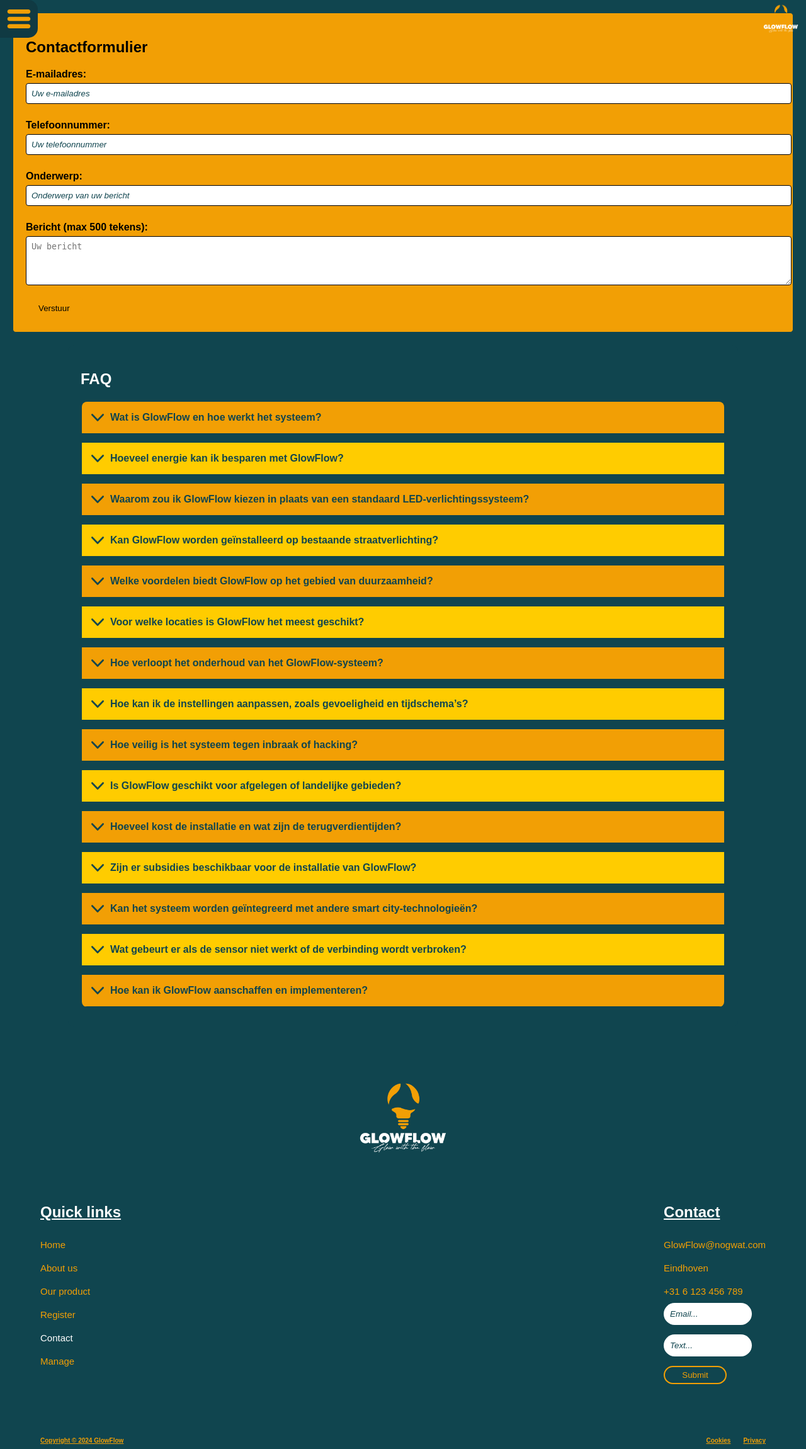
After one commit to StyxLucifly/GlowFLow, a PHP site: page /php/contact.php in a window 1280 px wide. The commit adds this page. Shown: the whole page at 63% size. Run offline with PHP 8.4, Linux system fonts and the light colour scheme; some libraries are stand-ins or nearby versions.

Commit message:
Footer gebouwd. contact page samengevoegd

```diff
--- /dev/null
+++ b/css/footer.css
@@ -0,0 +1,96 @@
+footer{
+    width: 90%;
+    margin: 0 auto;
+    margin-top: 50px;
+}
+
+.FooterLogoContainer{
+    display: flex;
+    justify-content: center;
+}
+
+.FooterLogo{
+    width: 150px;
+    margin-top: 20px;
+    margin-bottom: 40px;
+}
+
+
+.FooterContentContainer{
+    display: flex;
+    justify-content: space-between;
+}
+
+.FooterQuickLinks{
+    display: flex;
+    flex-direction: column;
+}
+
+.FooterQuickLinks a{
+    color: #F29F05;
+    text-decoration: none;
+    margin: 10px 0;
+    font-size: 15px;
+    font-weight: lighter;
+}
+
+.FooterContactContainer{
+    display: flex;
+    flex-direction: column;
+}
+
+.FooterContactContainer h3{
+    color: #F29F05;
+    font-size: 15px;
+    font-weight: lighter;
+    margin: 10px 0;
+}
+
+.FooterContactContainer input{
+    border-radius: 50px;
+    padding: 10px 10px;
+    border: none;
+    margin-bottom: 15px;
+    width: 120px;
+    resize: both;
+}
+
+.FooterH2{
+    color: white;
+    text-decoration: underline;
+}
+
+.SubmitButton{
+    border: solid 2px #F29F05;
+    border-radius: 50px;
+    background-color: transparent;
+    color: #F29F05;
+    width: 100px;
+    padding: 5px;
+}
+
+.PhoneNumber{
+    color: inherit; /* Of gebruik een specifieke kleur */
+
+}
+
+.FooterBottomInfo{
+    display: flex;
+    justify-content: space-between;
+    color: #F29F05;
+    text-decoration: underline;
+    margin-top: 75px;
+}
+
+.FooterCopyright{
+    font-size: 10px;
+}
+
+.FooterBottomLinks{
+    display: flex;
+    gap: 20px;
+}
+
+.FooterBottomLinks h2{
+    font-size: 10px;
+}
--- a/css/style.css
+++ b/css/style.css
@@ -287,3 +332,150 @@
 .usage-scenarios ul li strong {
     color: #ffffff;
 }
+
+
+
+
+
+
+/* contact pagina */
+body {
+    font-family: Arial, sans-serif;
+    background-color: #10454F;
+    margin: 0;
+    padding: 0;
+}
+
+.contact-form-section {
+    margin: 20px;
+    padding: 20px;
+    border: 1px solid #10454F;
+    border-radius: 5px;
+    background-color: #F29F05;
+}
+
+.contact-form label {
+    display: block;
+    margin-top: 10px;
+    font-weight: bold;
+}
+
+.contact-form input,
+.contact-form textarea {
+    width: 100%;
+    padding: 8px;
+    margin-top: 5px;
+    margin-bottom: 15px;
+    border-radius: 4px;
+    border: 1px solid #000000;
+}
+
+.contact-form button {
+    background-color: #F29F05;
+    color: rgb(0, 0, 0);
+    padding: 10px 20px;
+    border: none;
+    border-radius: 4px;
+    cursor: pointer;
+}
+
+.contact-form button:hover {
+    background-color: #F29F05;
+}
+
+
+/* FAQ Section Styling */
+.faq-section {
+    width: 80%;
+    max-width: 90%;
+    margin: auto;
+    padding: 20px;
+    background-color: #10454F;
+    color: #fff;
+    border-radius: 10px;
+}
+
+
+/* FAQ Item Styling */
+.faq-item {
+    margin-bottom: 10px;
+    border: 2px solid #10454F; /* Outer border for each item */
+    overflow: hidden;
+}
+
+.faq-item {
+
+    margin-bottom: 10px; /* Voeg ruimte toe tussen de items */
+}
+.faq-section .faq-item:first-of-type {
+    border-radius: 10px 10px 0 0;
+}
+
+.faq-section .faq-item:last-of-type {
+    border-radius: 0 0 10px 10px;
+}
+
+
+
+/* Hide checkbox */
+.faq-item input[type="checkbox"] {
+    display: none;
+}
+
+/* FAQ Question Styling (alternating colors) */
+.faq-item:nth-child(odd) .faq-question {
+    background-color: #ffcc00; /* Yellow background for odd questions */
+    color: #10454F; /* Dark text color */
+}
+
+.faq-item:nth-child(even) .faq-question {
+    background-color: #F29F05; /* Orange background for even questions */
+    color: #10454F; /* Dark text color */
+}
+
+/* FAQ Answer Styling (alternating colors) */
+.faq-item:nth-child(odd) .faq-answer {
+    background-color: #F29F05; /* Orange background for odd answers */
+    color: #004d4d;
+}
+
+.faq-item:nth-child(even) .faq-answer {
+    background-color: #ffcc00; /* Yellow background for even answers */
+    color: #004d4d;
+}
+
+/* FAQ Question Styling */
+.faq-question {
+    display: flex;
+    align-items: center;
+    padding: 15px;
+    cursor: pointer;
+    font-weight: bold;
+    border-bottom: 1px solid #10454F;
+    position: relative;
+}
+
+/* Arrow icon styling */
+.faq-question img.faq-arrow {
+    margin-right: 10px;
+    width: 20px; /* Adjust the size if needed */
+    height: 20px;
+    transition: transform 0.3s; /* Smooth rotation */
+}
+
+/* Rotate arrow when checkbox is checked */
+.faq-item input[type="checkbox"]:checked + .faq-question img.faq-arrow {
+ rotate: 180deg ; /* Rotate 180 degrees */
+}
+
+/* FAQ Answer Styling */
+.faq-answer {
+    display: none;
+    padding: 15px;
+    border-top: 1px solid #10454F;
+}
+
+/* Show answer when checkbox is checked */
+.faq-item input[type="checkbox"]:checked ~ .faq-answer {
+    display: block;
+}
--- /dev/null
+++ b/php/contact.php
@@ -0,0 +1,200 @@
+<?php
+    $activePage = 'Contact';
+?>
+
+
+<!DOCTYPE html>
+<html lang="nl">
+<head>
+    <meta charset="UTF-8">
+    <meta name="viewport" content="width=device-width, initial-scale=1.0">
+    <link rel="icon" type="image/x-icon" href="../img/BulbIcon.png">
+    <title>GlowFlow • Contact</title>
+    <link rel="stylesheet" href="../css/style.css">
+</head>
+<body>
+
+<?php include 'navbar.php'; ?>
+<?php include 'pageup.php'; ?>
+
+<div class="contact-form-section">
+    <h2>Contactformulier</h2>
+    <form action="verzend_formulier.php" method="post" class="contact-form">
+        <label for="email">E-mailadres:</label>
+        <input type="email" id="email" name="email" required placeholder="Uw e-mailadres" />
+
+        <label for="phone">Telefoonnummer:</label>
+        <input type="tel" id="phone" name="phone" required placeholder="Uw telefoonnummer" pattern="[0-9]{10}" title="Voer een geldig telefoonnummer van 10 cijfers in." />
+
+        <label for="subject">Onderwerp:</label>
+        <input type="text" id="subject" name="subject" required placeholder="Onderwerp van uw bericht" />
+
+        <label for="message">Bericht (max 500 tekens):</label>
+        <textarea id="message" name="message" rows="4" maxlength="500" placeholder="Uw bericht" required></textarea>
+
+        <button type="submit">Verstuur</button>
+    </form>
+</div>
+
+<div class="faq-section">
+    <h2>FAQ</h2>
+
+    <div class="faq-item">
+        <input type="checkbox" id="faq1">
+        <label class="faq-question" for="faq1">
+            <img src="../img/arrowdownblue.png" class="faq-arrow" alt="arrow icon">
+            Wat is GlowFlow en hoe werkt het systeem?
+        </label>
+        <div class="faq-answer">
+            GlowFlow is een innovatief straatverlichtingssysteem dat werkt op basis van bewegingssensoren. Het activeert de verlichting alleen als er beweging wordt gedetecteerd, wat energie bespaart en lichtvervuiling vermindert.
+        </div>
+    </div>
+
+    <div class="faq-item">
+        <input type="checkbox" id="faq2">
+        <label class="faq-question" for="faq2">
+            <img src="../img/arrowdownblue.png" class="faq-arrow" alt="arrow icon">
+            Hoeveel energie kan ik besparen met GlowFlow?
+        </label>
+        <div class="faq-answer">
+            Het systeem kan het energieverbruik met 70-90% verlagen, afhankelijk van de drukte en het aantal uren dat de verlichting normaal gesproken aan zou staan.
+        </div>
+    </div>
+    <div class="faq-item">
+        <input type="checkbox" id="faq3">
+        <label class="faq-question" for="faq3">
+            <img src="../img/arrowdownblue.png" class="faq-arrow" alt="arrow icon">
+            Waarom zou ik GlowFlow kiezen in plaats van een standaard LED-verlichtingssysteem?
+        </label>
+        <div class="faq-answer">
+        "Hoewel LED-lampen energiezuinig zijn, blijven ze vaak onnodig aan. GlowFlow gaat een stap verder door de verlichting alleen aan te zetten bij daadwerkelijke beweging, wat nog meer energie bespaart.
+        </div>
+    </div>
+    <div class="faq-item">
+        <input type="checkbox" id="faq4">
+        <label class="faq-question" for="faq4">
+            <img src="../img/arrowdownblue.png" class="faq-arrow" alt="arrow icon">
+            Kan GlowFlow worden geïnstalleerd op bestaande straatverlichting?
+        </label>
+        <div class="faq-answer">
+        Ja, GlowFlow is ontworpen om compatibel te zijn met bestaande verlichtingsinfrastructuren, wat installatie eenvoudiger en kosteneffectiever maakt.
+        </div>
+    </div>
+    <div class="faq-item">
+        <input type="checkbox" id="faq5">
+        <label class="faq-question" for="faq5">
+            <img src="../img/arrowdownblue.png" class="faq-arrow" alt="arrow icon">
+
+        Welke voordelen biedt GlowFlow op het gebied van duurzaamheid?
+
+        </label>
+        <div class="faq-answer">
+        Door minder energie te verbruiken, draagt GlowFlow bij aan een lagere CO₂-uitstoot en een vermindering van lichtvervuiling. Dit bevordert de leefbaarheid en helpt gemeenten en bedrijven bij hun duurzaamheidsdoelen.
+        </div>
+    </div>
+    <div class="faq-item">
+        <input type="checkbox" id="faq6">
+        <label class="faq-question" for="faq6">
+            <img src="../img/arrowdownblue.png" class="faq-arrow" alt="arrow icon">
+            Voor welke locaties is GlowFlow het meest geschikt?
+
+        </label>
+        <div class="faq-answer">
+        GlowFlow is ideaal voor locaties met wisselende drukte, zoals woonwijken, fietspaden, parkeerterreinen en industrieterreinen waar het licht vaak onnodig blijft branden.
+        </div>
+    </div>
+    <div class="faq-item">
+        <input type="checkbox" id="faq7">
+        <label class="faq-question" for="faq7">
+            <img src="../img/arrowdownblue.png" class="faq-arrow" alt="arrow icon">
+            Hoe verloopt het onderhoud van het GlowFlow-systeem?
+        </label>
+        <div class="faq-answer">
+        Het systeem vereist minimaal onderhoud en biedt via het dashboard een overzicht van de onderhoudsstatus. Sensoren en lampen worden regelmatig gecontroleerd en kunnen gemakkelijk worden vervangen.
+        </div>
+    </div>
+    <div class="faq-item">
+        <input type="checkbox" id="faq8">
+        <label class="faq-question" for="faq8">
+            <img src="../img/arrowdownblue.png" class="faq-arrow" alt="arrow icon">
+            Hoe kan ik de instellingen aanpassen, zoals gevoeligheid en tijdschema’s?
+        </label>
+        <div class="faq-answer">
+        Via de GlowFlow-webapplicatie kan de beheerder de gevoeligheid van de bewegingssensoren en de tijdsinstellingen eenvoudig aanpassen. Dit kan op afstand via een beveiligd dashboard.
+    </div>
+    </div>
+    <div class="faq-item">
+        <input type="checkbox" id="faq9">
+        <label class="faq-question" for="faq9">
+            <img src="../img/arrowdownblue.png" class="faq-arrow" alt="arrow icon">
+            Hoe veilig is het systeem tegen inbraak of hacking?
+            </label>
+        <div class="faq-answer">
+        GlowFlow maakt gebruik van geavanceerde beveiligingsmaatregelen, zoals encryptie en authenticatie. Dit voorkomt ongeoorloofde toegang en beschermt de gegevens van het systeem.
+            </div>
+    </div>
+    <div class="faq-item">
+        <input type="checkbox" id="faq10">
+        <label class="faq-question" for="faq10">
+            <img src="../img/arrowdownblue.png" class="faq-arrow" alt="arrow icon">
+            Is GlowFlow geschikt voor afgelegen of landelijke gebieden?
+            </label>
+        <div class="faq-answer">
+        Ja, GlowFlow kan ook in minder drukbevolkte gebieden worden ingezet. De bewegingssensoren activeren verlichting wanneer dat nodig is, wat ideaal is voor locaties waar weinig verkeer is.        </div>
+    </div>
+    <div class="faq-item">
+        <input type="checkbox" id="faq11">
+        <label class="faq-question" for="faq11">
+            <img src="../img/arrowdownblue.png" class="faq-arrow" alt="arrow icon">
+            Hoeveel kost de installatie en wat zijn de terugverdientijden?
+        </label>
+        <div class="faq-answer">
+        De kosten variëren per locatie en schaalgrootte, maar dankzij de aanzienlijke energiebesparing verdient GlowFlow zichzelf meestal binnen enkele jaren terug.
+            </div>
+    </div>
+    <div class="faq-item">
+        <input type="checkbox" id="faq12">
+        <label class="faq-question" for="faq12">
+            <img src="../img/arrowdownblue.png" class="faq-arrow" alt="arrow icon">
+            Zijn er subsidies beschikbaar voor de installatie van GlowFlow?
+            </label>
+        <div class="faq-answer">
+        Verschillende overheden bieden subsidies voor energiebesparende projecten. Wij helpen graag bij het zoeken naar subsidiemogelijkheden voor de installatie van GlowFlow.
+      </div>
+    </div>
+    <div class="faq-item">
+        <input type="checkbox" id="faq13">
+        <label class="faq-question" for="faq13">
+            <img src="../img/arrowdownblue.png" class="faq-arrow" alt="arrow icon">
+            Kan het systeem worden geïntegreerd met andere smart city-technologieën?
+        </label>
+        <div class="faq-answer">
+        Ja, GlowFlow kan eenvoudig worden geïntegreerd in bredere smart city-platformen. De verzamelde gegevens kunnen ook worden gebruikt om andere stadsprocessen te optimaliseren.
+       </div>
+    </div>
+    <div class="faq-item">
+        <input type="checkbox" id="faq14">
+        <label class="faq-question" for="faq14">
+            <img src="../img/arrowdownblue.png" class="faq-arrow" alt="arrow icon">
+            Wat gebeurt er als de sensor niet werkt of de verbinding wordt verbroken?
+            </label>
+        <div class="faq-answer">
+        Als een sensor of verbinding tijdelijk uitvalt, schakelt GlowFlow over naar een vooraf ingesteld verlichtingsschema om te zorgen dat de verlichting in noodsituaties blijft werken.
+            </div>
+    </div>
+    <div class="faq-item">
+        <input type="checkbox" id="faq15">
+        <label class="faq-question" for="faq15">
+            <img src="../img/arrowdownblue.png" class="faq-arrow" alt="arrow icon">
+            Hoe kan ik GlowFlow aanschaffen en implementeren?
+            </label>
+        <div class="faq-answer">
+        Neem contact met ons op via het contactformulier op de website voor een consultatie. We helpen graag bij het plannen van een implementatiestrategie die het best bij uw locatie en doelen past.
+          </div>
+    </div>
+</div>
+
+    <?php include 'footer.php'; ?>
+
+</body>
+</html>
--- /dev/null
+++ b/php/footer.php
@@ -0,0 +1,46 @@
+<!DOCTYPE html>
+<html lang="en">
+<head>
+    <meta charset="UTF-8">
+    <meta name="format-detection" content="telephone=no">
+    <meta name="viewport" content="width=device-width, initial-scale=1.0">
+    <link rel="stylesheet" href="../css/footer.css">
+</head>
+<body>
+    <footer>
+        <div class="FooterLogoContainer">
+            <img src="../img/logoWhite.png" alt="" class="FooterLogo">
+        </div>
+        <div class="FooterContentContainer">
+            <div class="FooterQuickLinks">
+                <h2 class="FooterH2">Quick links</h2>
+                <a href="index.php" class="hyperlinks <?php echo $activePage == 'Home' ? 'active' : ''; ?>">Home</a>
+                <a href="aboutus.php" class="hyperlinks <?php echo $activePage == 'About' ? 'active' : ''; ?>">About us</a>
+                <a href="product.php" class="hyperlinks <?php echo $activePage == 'Product' ? 'active' : ''; ?>">Our product</a>
+                <a href="inlog.php">Register</a>
+                <a href="contact.php" class="hyperlinks <?php echo $activePage == 'Contact' ? 'active' : ''; ?>">Contact</a>
+                <a href="manage.php" class="hyperlinks <?php echo $activePage == 'Manage' ? 'active' : ''; ?>">Manage</a>
+            </div>
+
+            <div class="FooterContactContainer">
+                <h2 class="FooterH2">Contact</h2>
+                <h3>GlowFlow@nogwat.com</h3>
+                <h3>Eindhoven</h3>
+                <h3 class="PhoneNumber">+31 6 123 456 789</h3>
+                <input type="text" placeholder="Email...">
+                <input type="text" placeholder="Text...">
+                <button class="SubmitButton">Submit</button>
+            </div>
+        </div>
+        <div class="FooterBottomInfo">
+            <div>
+                <h2 class="FooterCopyright">Copyright © 2024 GlowFlow</h2>
+            </div>
+            <div class="FooterBottomLinks">
+                <h2>Cookies</h2>
+                <h2>Privacy</h2>
+            </div>
+        </div>
+    </footer>
+</body>
+</html>
--- a/php/index.php
+++ b/php/index.php
@@ -22,7 +22,7 @@
                 <h2 class="DiscoverText">Discover</h2>
                 <h2 class="GlowFlowText">GlowFlow</h2>
             </div>
-            <div class="down-arrow"><img src="../img/ArrowDown.png" alt="" class="ArrowDown"></div>
+            <img src="../img/ArrowDown.png" alt="" class="ArrowDown">
         </div>
     </div>
 
@@ -36,5 +36,9 @@
         <p>De GlowFlow-lampen zijn uitgerust met geavanceerde tijdsgebonden bewegingssensoren. Deze sensoren detecteren beweging van voetgangers, fietsers en voertuigen binnen een bepaalde radius. Wanneer beweging wordt gedetecteerd, stuurt de sensor een signaal naar de LED-verlichting, die vervolgens inschakelt om de weg veilig te verlichten.</p>
         <a href="product.php" class="MoreInfoButton">Details</a>
     </div>
+
+
+
+    <?php include 'footer.php'; ?>
 </body>
 </html>
--- a/php/navbar.php
+++ b/php/navbar.php
@@ -18,7 +18,7 @@
         <h2><div class="navImageContainer"><img src="../img/infoIcon.png" alt=""></div><a href="aboutus.php" class="hyperlinks <?php echo $activePage == 'About' ? 'active' : ''; ?>">About us</a></h2>
         <h2><div class="navImageContainer"><img src="../img/sensorIcon.png" alt=""></div><a href="product.php" class="hyperlinks <?php echo $activePage == 'Product' ? 'active' : ''; ?>">Our product</a></h2>
         <h2><div class="navImageContainer"><img src="../img/userIcon.png" alt=""></div><a href="inlog.php" class="hyperlinks <?php echo $activePage == 'Login' ? 'active' : ''; ?>">Login</a></h2>
-        <h2><div class="navImageContainer"><img src="../img/contactIcon.png" alt=""></div><a href="#" class="hyperlinks <?php echo $activePage == 'Contact' ? 'active' : ''; ?>">Contact</a></h2>
+        <h2><div class="navImageContainer"><img src="../img/contactIcon.png" alt=""></div><a href="contact.php" class="hyperlinks <?php echo $activePage == 'Contact' ? 'active' : ''; ?>">Contact</a></h2>
         <div class="manage-link-container">
             <h2><div class="navImageContainer"><img src="../img/graphIcon.png" alt=""></div><a href="#" class="hyperlinks <?php echo $activePage == 'Manage' ? 'active' : ''; ?>">Manage</a></h2>
         </div>
```
Also changed, not shown: other parts of css/style.css (+66 -21 lines), php/aboutus.php (+40 -30 lines), php/product.php (+48 -23 lines), img/Remco.jpg (added), img/Rosa.jpg (added), img/X.png (added), img/arrowdownblue.png (added), img/instagram.png (added), img/linkedin.png (added).
